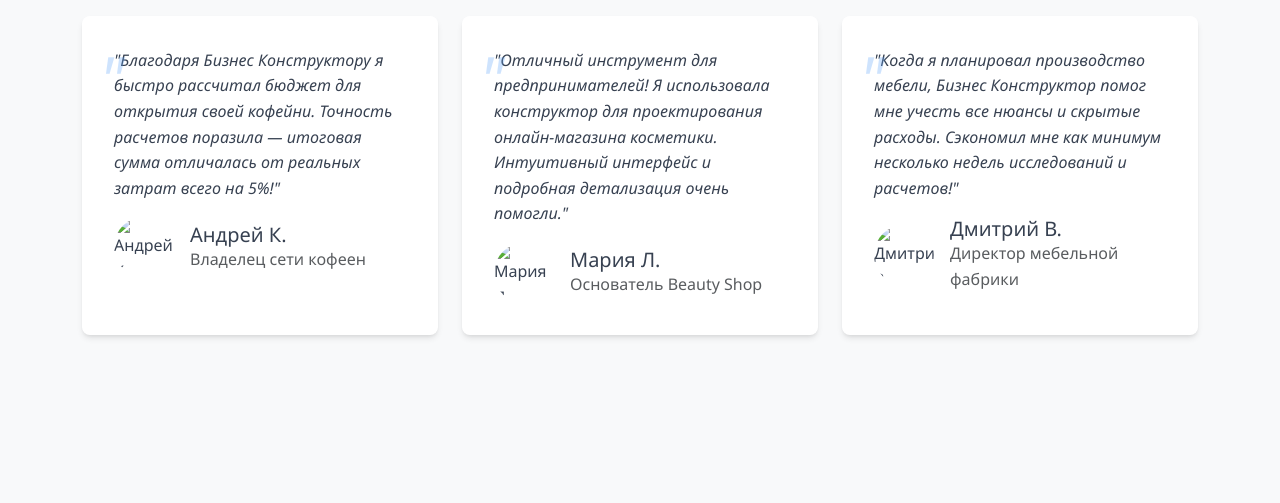
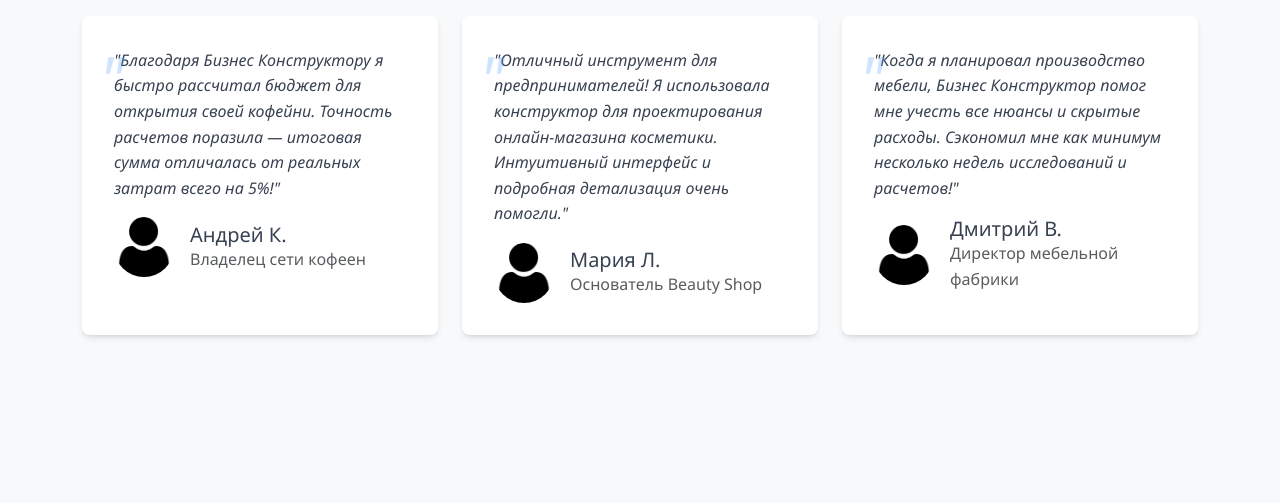
Before and after one commit to VladimirSavchukIThub/buisness-builder-2.0, a Flask app: page / in a window 1280 px wide. Shown: the part 1960-2463 px from the top of the page. Run offline with Flask 3, Linux system fonts and the light colour scheme; some libraries are stand-ins or nearby versions.

Commit message:
Images fix

```diff
--- a/templates/about.html
+++ b/templates/about.html
@@ -23,7 +23,7 @@
                             <p>Наша платформа объединяет опыт сотен успешных предпринимателей и экспертные знания в области бизнес-планирования, чтобы предоставить вам наиболее точные данные и рекомендации.</p>
                         </div>
                         <div class="col-lg-6" data-aos="fade-left">
-                            <img src="{{ url_for('static', filename='img/about-mission.svg') }}" alt="Наша миссия" class="img-fluid rounded">
+                            <img src="{{ url_for('static', filename='img/about-mission.png') }}" alt="Наша миссия" class="img-fluid rounded">
                         </div>
                     </div>
                 </div>
--- a/templates/index.html
+++ b/templates/index.html
@@ -105,7 +105,7 @@
                     <p>"Благодаря Бизнес Конструктору я быстро рассчитал бюджет для открытия своей кофейни. Точность расчетов поразила — итоговая сумма отличалась от реальных затрат всего на 5%!"</p>
                 </div>
                 <div class="testimonial-author d-flex align-items-center mt-3">
-                    <img src="{{ url_for('static', filename='img/testimonial-1.jpg') }}" alt="Андрей К." class="testimonial-avatar">
+                    <img src="{{ url_for('static', filename='img/testimonial.png') }}" alt="Андрей К." class="testimonial-avatar">
                     <div class="ms-3">
                         <h5 class="mb-0">Андрей К.</h5>
                         <p class="text-muted mb-0">Владелец сети кофеен</p>
@@ -119,7 +119,7 @@
                     <p>"Отличный инструмент для предпринимателей! Я использовала конструктор для проектирования онлайн-магазина косметики. Интуитивный интерфейс и подробная детализация очень помогли."</p>
                 </div>
                 <div class="testimonial-author d-flex align-items-center mt-3">
-                    <img src="{{ url_for('static', filename='img/testimonial-2.jpg') }}" alt="Мария Л." class="testimonial-avatar">
+                    <img src="{{ url_for('static', filename='img/testimonial.png') }}" alt="Мария Л." class="testimonial-avatar">
                     <div class="ms-3">
                         <h5 class="mb-0">Мария Л.</h5>
                         <p class="text-muted mb-0">Основатель Beauty Shop</p>
@@ -133,7 +133,7 @@
                     <p>"Когда я планировал производство мебели, Бизнес Конструктор помог мне учесть все нюансы и скрытые расходы. Сэкономил мне как минимум несколько недель исследований и расчетов!"</p>
                 </div>
                 <div class="testimonial-author d-flex align-items-center mt-3">
-                    <img src="{{ url_for('static', filename='img/testimonial-3.jpg') }}" alt="Дмитрий В." class="testimonial-avatar">
+                    <img src="{{ url_for('static', filename='img/testimonial.png') }}" alt="Дмитрий В." class="testimonial-avatar">
                     <div class="ms-3">
                         <h5 class="mb-0">Дмитрий В.</h5>
                         <p class="text-muted mb-0">Директор мебельной фабрики</p>
```
Also changed, not shown: static/img/about-mission.png (added), static/img/example-1.jpg, static/img/example-2.jpg, static/img/example-3.jpg, static/img/example-4.jpg, static/img/hero-image.svg, static/img/team-1.jpg (added), static/img/team-2.jpg (added), static/img/team-3.jpg (added), static/img/team-4.jpg (added), static/img/testimonial.png (added).
